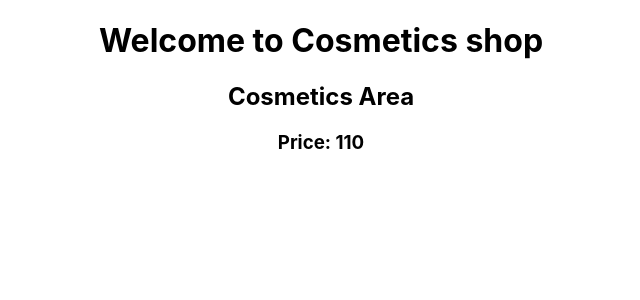
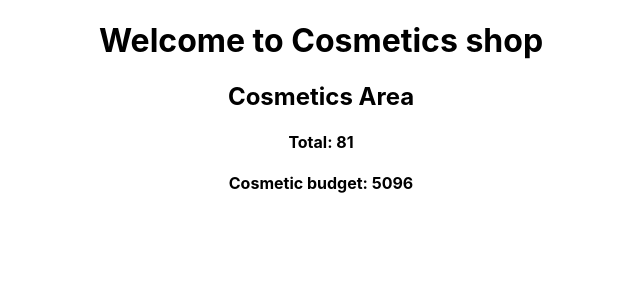
Before and after one commit to khaled39ab/Learn-React-data-storage-and-handler, a React (Create React App) app: page / in a window 1280 px wide. Shown: the top 300 px of the page, without its empty margins (319-959 px from the left). Built offline with nearby package versions, Linux system fonts and the light colour scheme.

Commit message:
learning import path

```diff
--- a/src/App.js
+++ b/src/App.js
@@ -1,6 +1,6 @@
-import logo from './logo.svg';
 import './App.css';
 import Cosmetics from './component/Cosmetics/Cosmetics';
+import Cosmetic from './component/Cosmetic/Cosmetic';
 
 
 function App() {
@@ -8,6 +8,7 @@ function App() {
     <div className="App">
       <h1>Welcome to Cosmetics shop</h1>
       <Cosmetics></Cosmetics>
+      <Cosmetic></Cosmetic>
     </div>
   );
 }
--- /dev/null
+++ b/src/component/Cosmetic/Cosmetic.js
@@ -0,0 +1,15 @@
+import React from 'react';
+import { multiply } from '../utilities/calculate';
+
+const Cosmetic = () => {
+    const first = 98;
+    const second = 52;
+    const total = multiply(first, second)
+    return (
+        <div>
+            <h4>Cosmetic budget: {total}</h4>
+        </div>
+    );
+};
+
+export default Cosmetic;
--- a/src/component/Cosmetics/Cosmetics.js
+++ b/src/component/Cosmetics/Cosmetics.js
@@ -1,5 +1,5 @@
 import React from 'react';
-import Shoes from './Shoes/Shoes';
+import Shoes from '../Shoes/Shoes';
 
 const Cosmetics = () => {
     return (
--- a/src/component/Cosmetics/Shoes/Shoes.js
+++ /dev/null
@@ -1,15 +0,0 @@
-import React from 'react';
-import add from '../../utilities/calculate';
-
-const Shoes = () => {
-    const first = 45;
-    const second = 65;
-    const result = add(first, second)
-    return (
-        <div>
-            <h3>Price: {result}</h3>
-        </div>
-    );
-};
-
-export default Shoes;
--- /dev/null
+++ b/src/component/Shoes/Shoes.js
@@ -0,0 +1,15 @@
+import React from 'react';
+import { add } from '../utilities/calculate';
+
+const Shoes = () => {
+    const first = 55;
+    const second = 26;
+    const total = add(first, second)
+    return (
+        <div>
+            <h4>Total: {total}</h4>
+        </div>
+    );
+};
+
+export default Shoes;
--- a/src/component/utilities/calculate.js
+++ b/src/component/utilities/calculate.js
@@ -2,4 +2,8 @@ const add = (first, second) =>{
     return first + second;
 }
 
-export default add;
+const multiply = (first, second)=>{
+    return first * second;
+}
+
+export {add, multiply};
```
